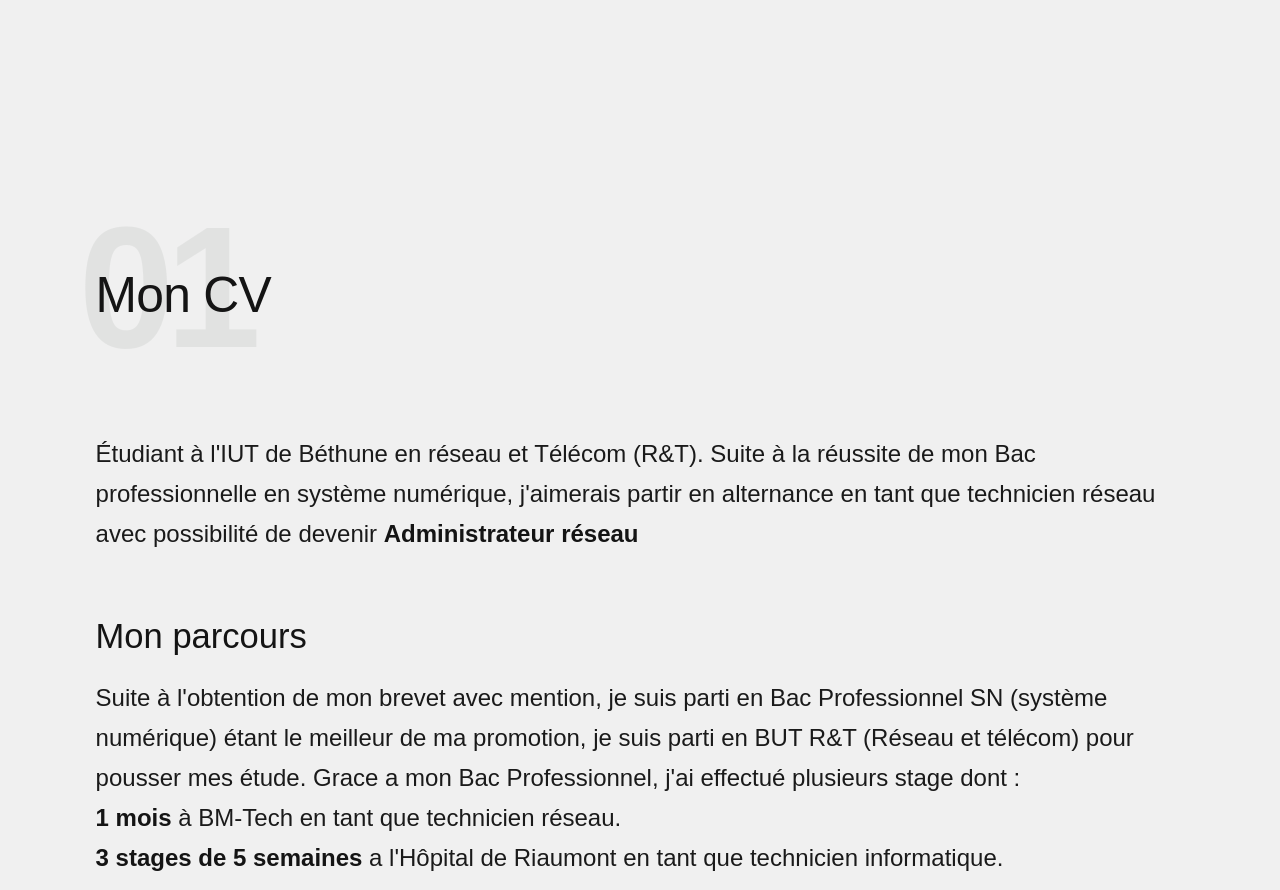
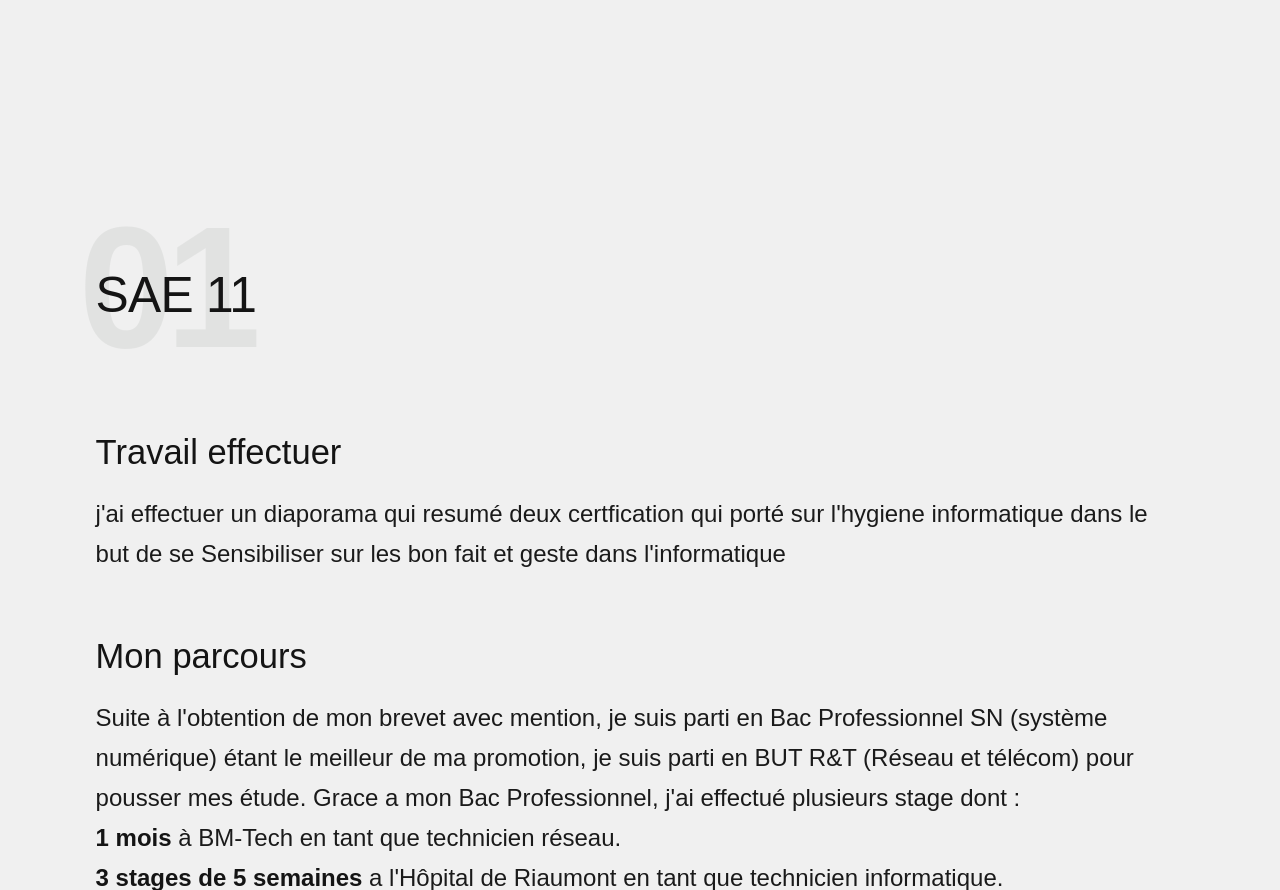
Before and after one commit to Matrocco/Matheo.crepieux, a Python web app: template Templates/Admin/Admin1.html in a window 1280 px wide. Shown: the top 890 px of the page. Run offline with Jinja, Linux system fonts and the light colour scheme; the template is opened without the code that fills it, so the values that code supplies are empty.

Commit message:
commencement de la page ADMIN1

```diff
--- a/Templates/Admin/Admin1.html
+++ b/Templates/Admin/Admin1.html
@@ -23,14 +23,13 @@
                 <div class="column xl-12">
 
                     <div class="section-header" data-num="01">
-                        <h2 class="text-display-title">Mon CV</h2>
+                        <h2 class="text-display-title">SAE 11</h2>
                     </div> <!-- end section-header -->
 
+                    <h3>Travail effectuer</h3>
                     <p class="attention-getter">
-                        Étudiant à l'IUT de Béthune en réseau et Télécom (R&T).
-                        Suite à la réussite de mon Bac professionnelle en système numérique,
-                         j'aimerais partir en alternance en tant que technicien réseau avec
-                         possibilité de devenir <strong>Administrateur réseau</strong>
+                        j'ai effectuer un diaporama qui resumé deux certfication qui porté sur l'hygiene informatique
+                        dans le but de se Sensibiliser sur les bon fait et geste dans l'informatique
                     </p>
                     <h3>Mon parcours</h3>
                     <p class="attention-getter">
```
